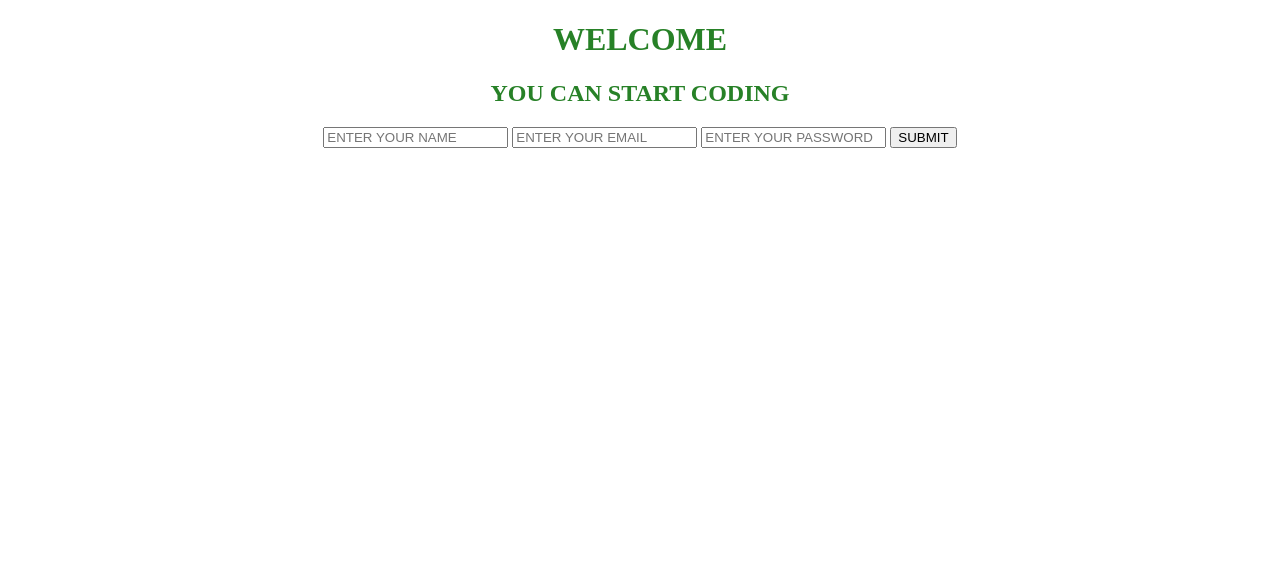
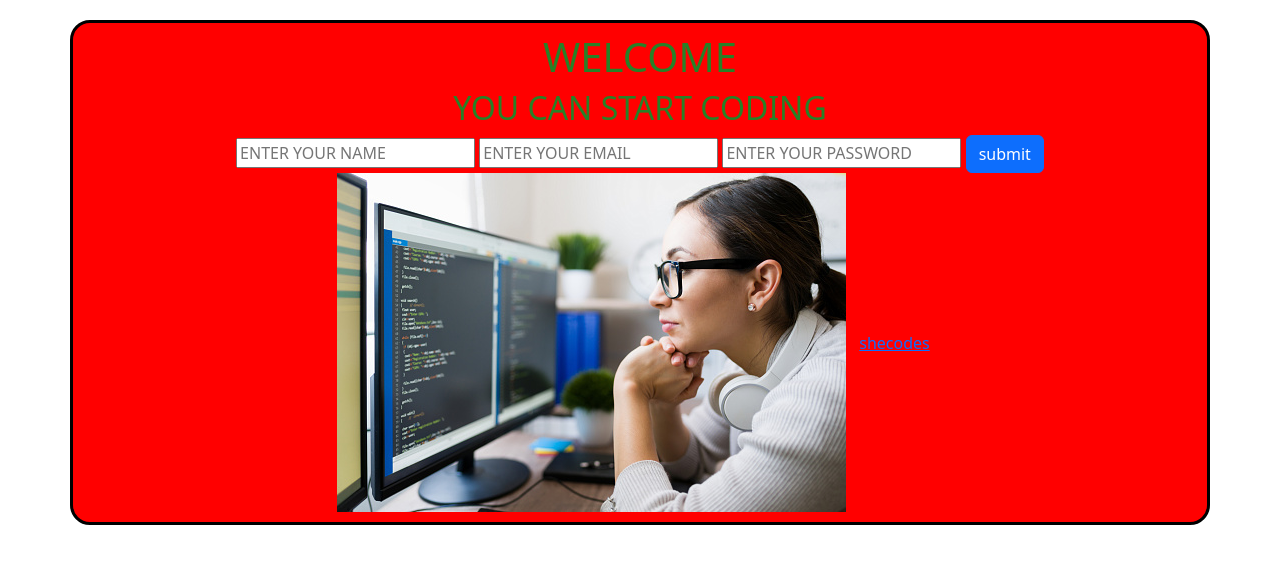
Before and after one commit to habybheart1/adorable-project, a plain HTML site: page index.html in a window 1280 px wide. Drawn offline with nearby package versions, Linux system fonts and the light colour scheme.

Commit message:
image added and some styling in CSS

```diff
--- a/index.html
+++ b/index.html
@@ -6,8 +6,15 @@
     <meta name="viewport" content="width=device-width, initial-scale=1.0" />
     <title>GIT HUB</title>
     <link rel="stylesheet" href="styles.css" />
+    <link
+      href="https://cdn.jsdelivr.net/npm/bootstrap@5.2.2/dist/css/bootstrap.min.css"
+      rel="stylesheet"
+      integrity="sha384-Zenh87qX5JnK2Jl0vWa8Ck2rdkQ2Bzep5IDxbcnCeuOxjzrPF/et3URy9Bv1WTRi"
+      crossorigin="anonymous"
+    />
   </head>
   <body>
+    <div class="container">
       <h1>WELCOME</h1>
       <h2>YOU CAN START CODING</h2>
       <div id="log-in-form">
@@ -15,8 +22,14 @@
           <input type="text" placeholder="ENTER YOUR NAME" autocomplete="on" />
           <input type="email" placeholder="ENTER YOUR EMAIL" />
           <input type="password" placeholder="ENTER YOUR PASSWORD" />
-        <input type="button" value="SUBMIT" />
+          <input type="button" value="submit" class="btn btn-primary" />
         </form>
+        <img src="lady coding.jpg" alt="lady coding" /><span
+          ><a href="https://www.shecodes.io/"
+            ><button type="button" class="btn btn-link">shecodes</button></a
+          ></span
+        >
+      </div>
     </div>
     <script src="script.js"></script>
   </body>
--- a/styles.css
+++ b/styles.css
@@ -6,3 +6,10 @@ h2 {
 #log-in-form {
   text-align: center;
 }
+.container {
+  border: solid 3px black;
+  border-radius: 20px;
+  background: red;
+  margin: 20px;
+  padding: 10px 20px;
+}
```
Also changed, not shown: lady coding.jpg (added). Lines whose indentation alone changed are shown as unchanged.
